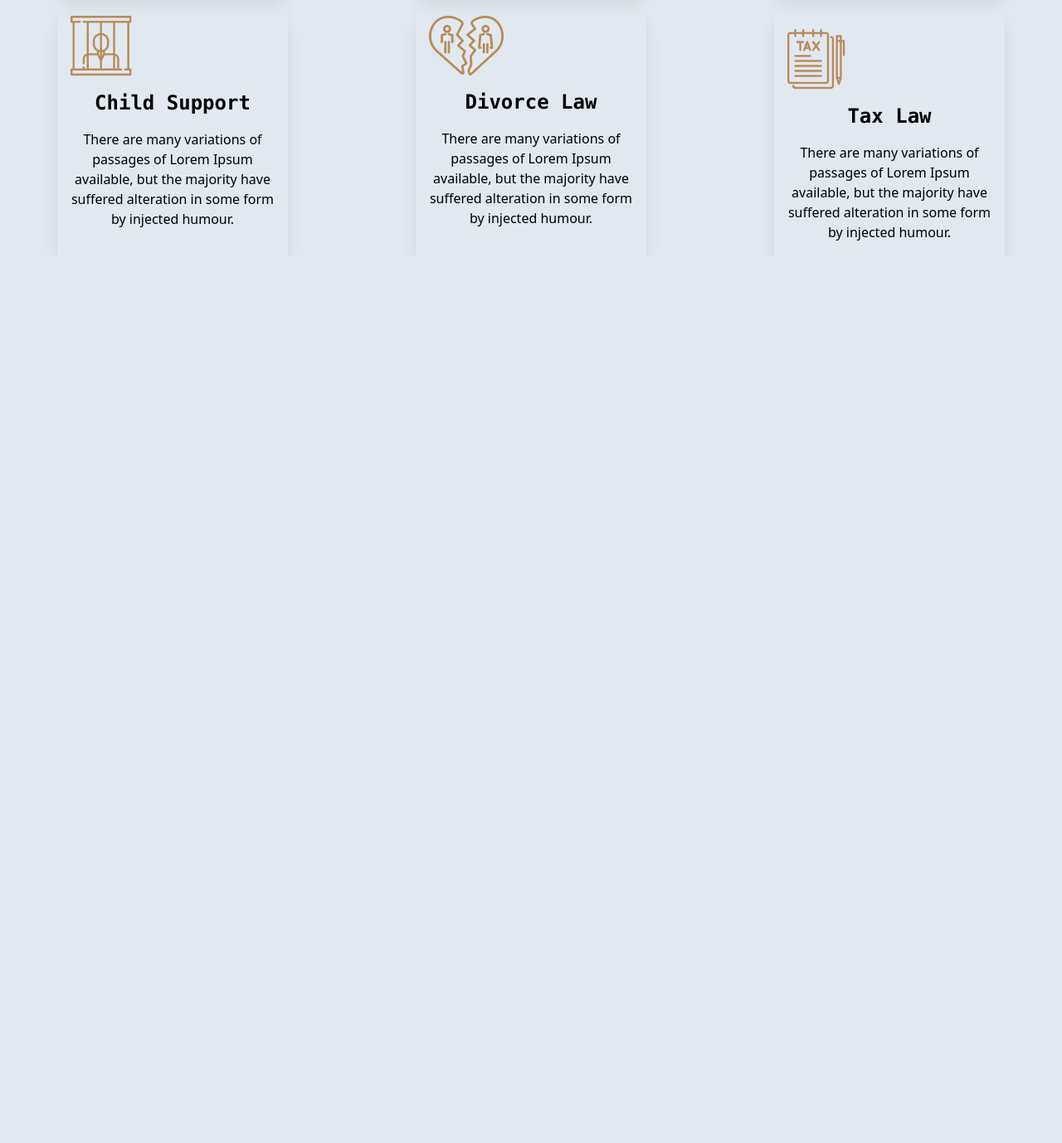
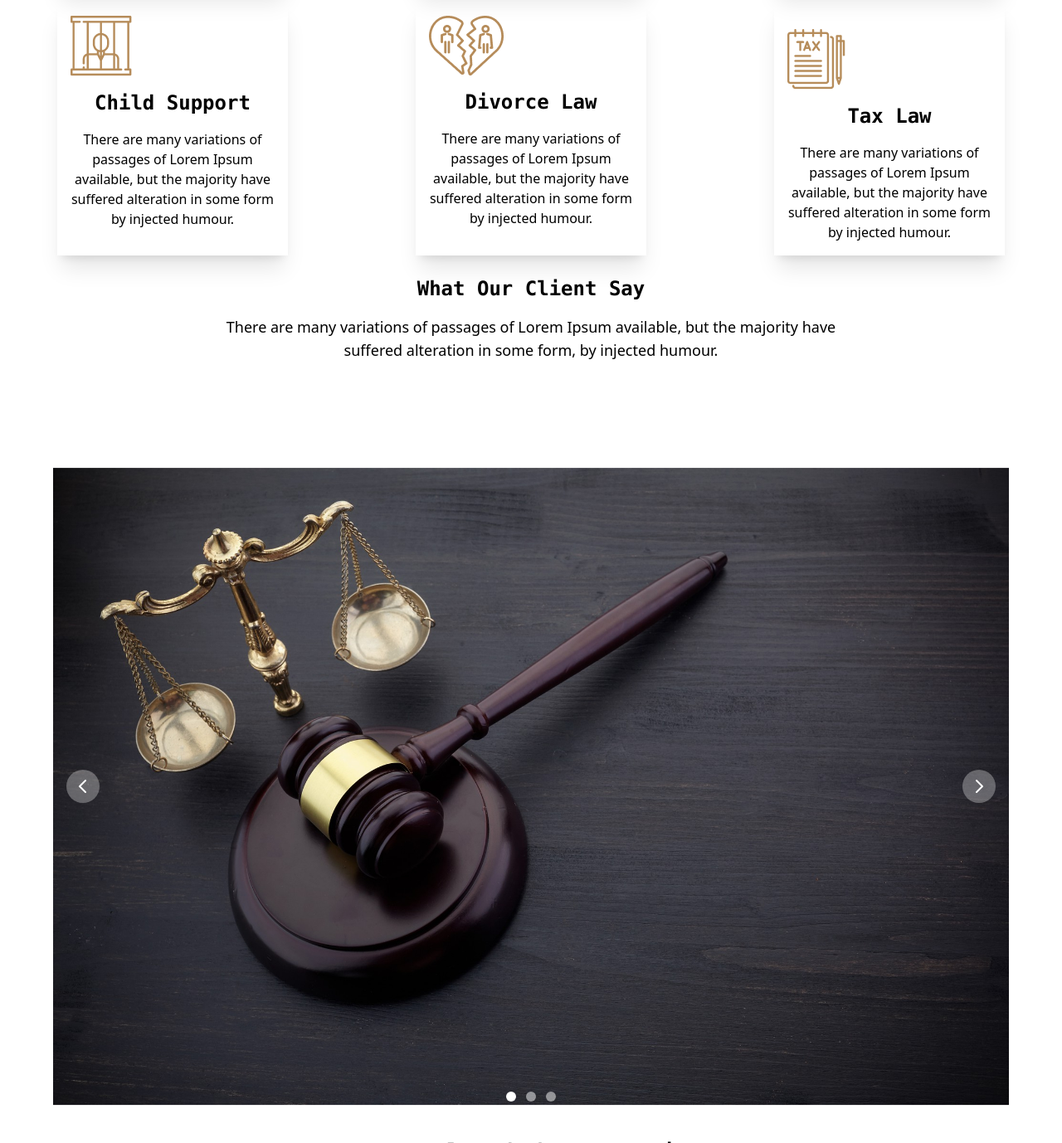
Before and after one commit to SORKARSIFAT/legal-solution-recap, a plain HTML site: page index.html in a window 1280 px wide. Shown: the part 1422-2800 px from the top of the page at 83% size. Before the commit the page ends 1730 px from the top, so only its background shows below. Drawn offline with nearby package versions, Linux system fonts and the light colour scheme.

Commit message:
added a carousel and some text

```diff
--- a/index.html
+++ b/index.html
@@ -5,9 +5,10 @@
     <meta name="viewport" content="width=device-width, initial-scale=1.0">
     <title>Legal Justice</title>
     <script src="https://cdnjs.cloudflare.com/ajax/libs/font-awesome/6.4.2/css/all.min.css"></script>
+    <link href="https://cdnjs.cloudflare.com/ajax/libs/flowbite/1.8.1/flowbite.min.css"  rel="stylesheet" />
  <script src="https://cdn.tailwindcss.com"></script>
 </head>
-<body class="bg-slate-200	">
+<body class="">
 <!-- navbar  -->
   <header>
     <section class="pt-4 mt-8">
@@ -94,8 +95,71 @@
 </div>
 
 </section>
+<!-- client part -->
+<div class="text-center">
+  <p class="text-2xl font-mono font-semibold mt-6">What Our Client Say</p>
+  <p class="text-lg	pt-4">There are many variations of passages of Lorem Ipsum available, but the majority have <br> suffered alteration in some form, by injected humour.</p>
+</div>
+
+<!-- carousel part -->
+
+<div class="mt-28">
+
+	<div id="default-carousel" class="relative  mt-20 mx-16 " data-carousel="static">
+
+        <div class="overflow-hidden relative h-screen rounded ">
+
+            <div class="hidden duration-700 ease-in-out" data-carousel-item>
+                <span class="absolute top-1/2 left-1/2 text-2xl font-semibold text-white -translate-x-1/2 -translate-y-1/2 sm:text-3xl ">Primer Slide</span>
+                <img src="images/slider-1.jpg" class="block absolute top-1/2 left-1/2 w-full -translate-x-1/2 -translate-y-1/2" alt="...">
+
+
+
+            </div>
+
+            <div class="hidden duration-700 ease-in-out" data-carousel-item>
+                <img src="images/slider-2.jpg" class="block absolute top-1/2 left-1/2 w-full -translate-x-1/2 -translate-y-1/2" alt="...">
+
+            </div>
+
+            <div class="hidden duration-700 ease-in-out" data-carousel-item>
+                <img src="images/slider-3.jpg" class="block absolute top-1/2 left-1/2 w-full -translate-x-1/2 -translate-y-1/2" alt="...">
+
+            </div>
+        </div>
+
+
+
+
+        <div class="flex absolute bottom-5 left-1/2 z-30 space-x-3 -translate-x-1/2">
+            <button type="button" class="w-3 h-3 rounded-full" aria-current="false" aria-label="Slide 1" data-carousel-slide-to="0"></button>
+            <button type="button" class="w-3 h-3 rounded-full" aria-current="false" aria-label="Slide 2" data-carousel-slide-to="1"></button>
+            <button type="button" class="w-3 h-3 rounded-full" aria-current="false" aria-label="Slide 3" data-carousel-slide-to="2"></button>
+        </div>
+
+        <button type="button" class="flex absolute top-0 left-0 z-30 justify-center items-center px-4 h-full cursor-pointer group focus:outline-none" data-carousel-prev>
+            <span class="inline-flex justify-center items-center w-8 h-8 rounded-full sm:w-10 sm:h-10 bg-white/30  group-focus:ring-4 group-focus:ring-white  group-focus:outline-none">
+                <svg class="w-5 h-5 text-white sm:w-6 sm:h-6" fill="none" stroke="currentColor" viewBox="0 0 24 24" xmlns="http://www.w3.org/2000/svg"><path stroke-linecap="round" stroke-linejoin="round" stroke-width="2" d="M15 19l-7-7 7-7"></path></svg>
+                <span class="hidden">Anterior</span>
+            </span>
+        </button>
+        <button type="button" class="flex absolute top-0 right-0 z-30 justify-center items-center px-4 h-full cursor-pointer group focus:outline-none" data-carousel-next>
+            <span class="inline-flex justify-center items-center w-8 h-8 rounded-full sm:w-10 sm:h-10 bg-white/30 0 group-focus:ring-4 group-focus:ring-white  group-focus:outline-none">
+                <svg class="w-5 h-5 text-white sm:w-6 sm:h-6" fill="none" stroke="currentColor" viewBox="0 0 24 24" xmlns="http://www.w3.org/2000/svg"><path stroke-linecap="round" stroke-linejoin="round" stroke-width="2" d="M9 5l7 7-7 7"></path></svg>
+                <span class="hidden">Siguiente</span>
+            </span>
+        </button>
+    </div>
+</div>
+<div class="text-center">
+  <p class="text-2xl font-mono font-semibold mt-6">Frequently Asked Any Questions</p>
+  <p class="text-lg	pt-4">There are many variations of passages of Lorem Ipsum available, but the majority have <br> suffered alteration in some form, by injected humour.</p>
+</div>
+
+
 
 
   </main>
+  <script src="https://unpkg.com/flowbite@1.4.0/dist/flowbite.js"></script>
 </body>
 </html>
```
